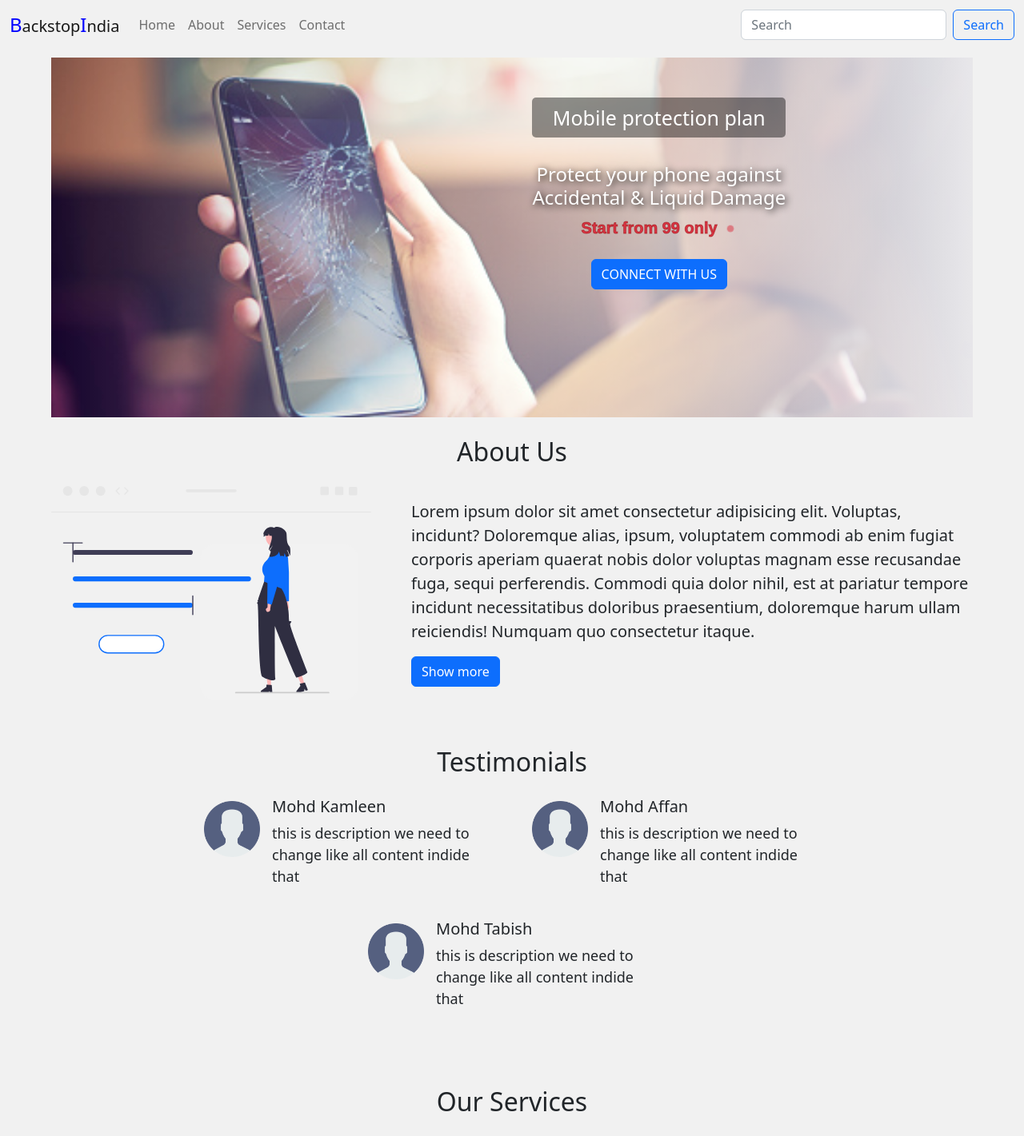
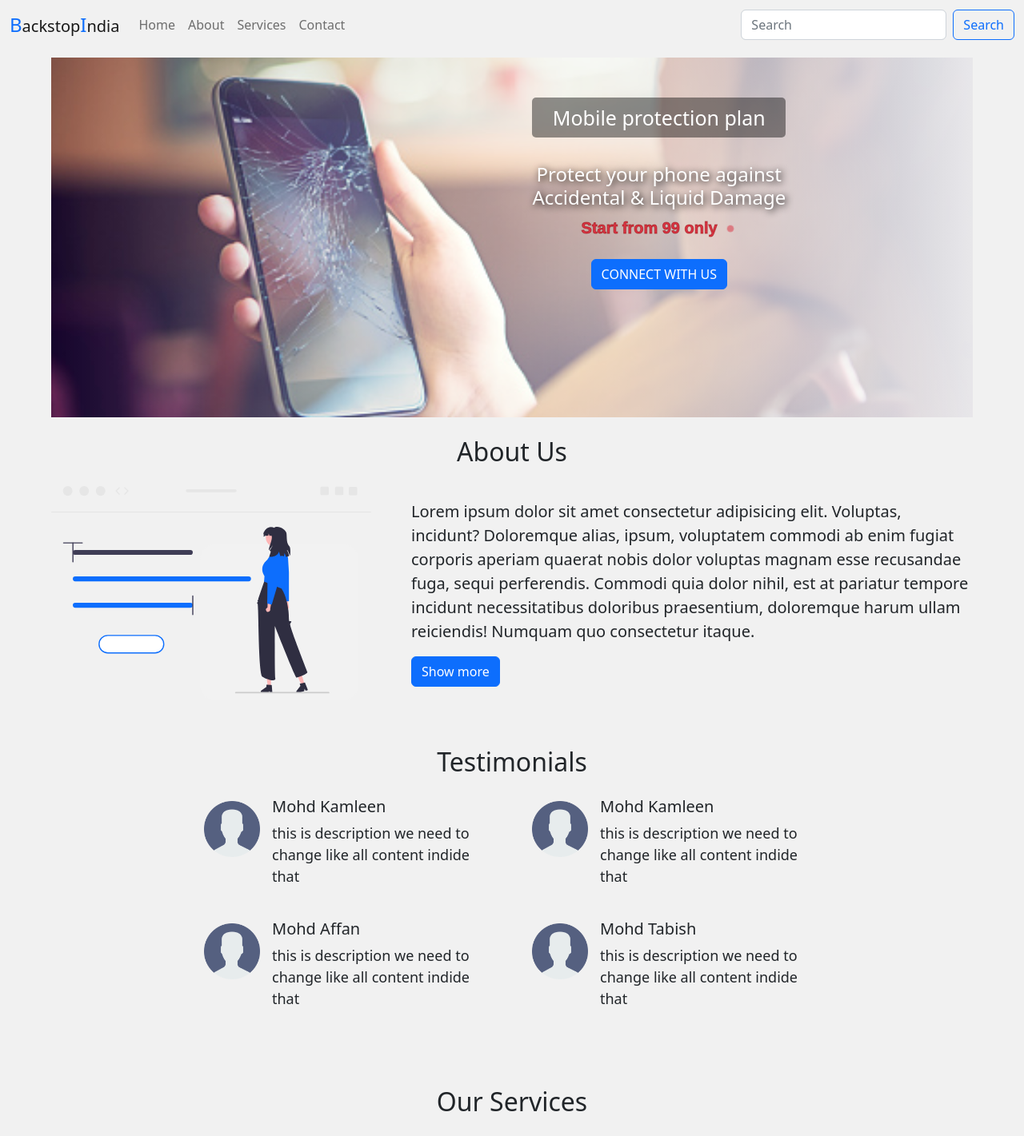
Before and after one commit to mohdkamleen/backstopindia-frontend, a React (Create React App) app: page / in a window 1280 px wide. Shown: the top 1421 px of the page at 80% size. Built offline with nearby package versions, Linux system fonts and the light colour scheme.

Commit message:
add crack image for new update

```diff
--- a/src/component/navbar.jsx
+++ b/src/component/navbar.jsx
@@ -8,7 +8,7 @@ function navbar() {
   return (
     <Navbar expand="lg">
       <Container fluid>
-        <Navbar.Brand href="/"> <font size="5" color="blue">B</font>ackstop<font size="5" color="blue">I</font>ndia</Navbar.Brand>
+        <Navbar.Brand href="/"> <font size="5" color="#0d6efd">B</font>ackstop<font size="5" color="#0d6efd">I</font>ndia</Navbar.Brand>
         <Navbar.Toggle />
         <Navbar.Collapse id="navbarScroll">
           <Nav
--- a/src/component/testimonials.jsx
+++ b/src/component/testimonials.jsx
@@ -7,6 +7,7 @@ function Testimonials() {
             <h2 className='text-center my-4'>Testimonials</h2>
             <div className='testimonial-card-container mb-5'>
                 <Card name="Mohd Kamleen" message="this is description we need to change like all content indide that" image="assest/image/user.png" />
+                <Card name="Mohd Kamleen" message="this is description we need to change like all content indide that" image="assest/image/user.png" />
                 <Card name="Mohd Affan" message="this is description we need to change like all content indide that" image="assest/image/user.png" />
                 <Card name="Mohd Tabish" message="this is description we need to change like all content indide that" image="assest/image/user.png" />
             </div>
```
Also changed, not shown: public/assest/image/phone-crack.jpg (added), src/css/index.scss (line endings or trailing spaces).
